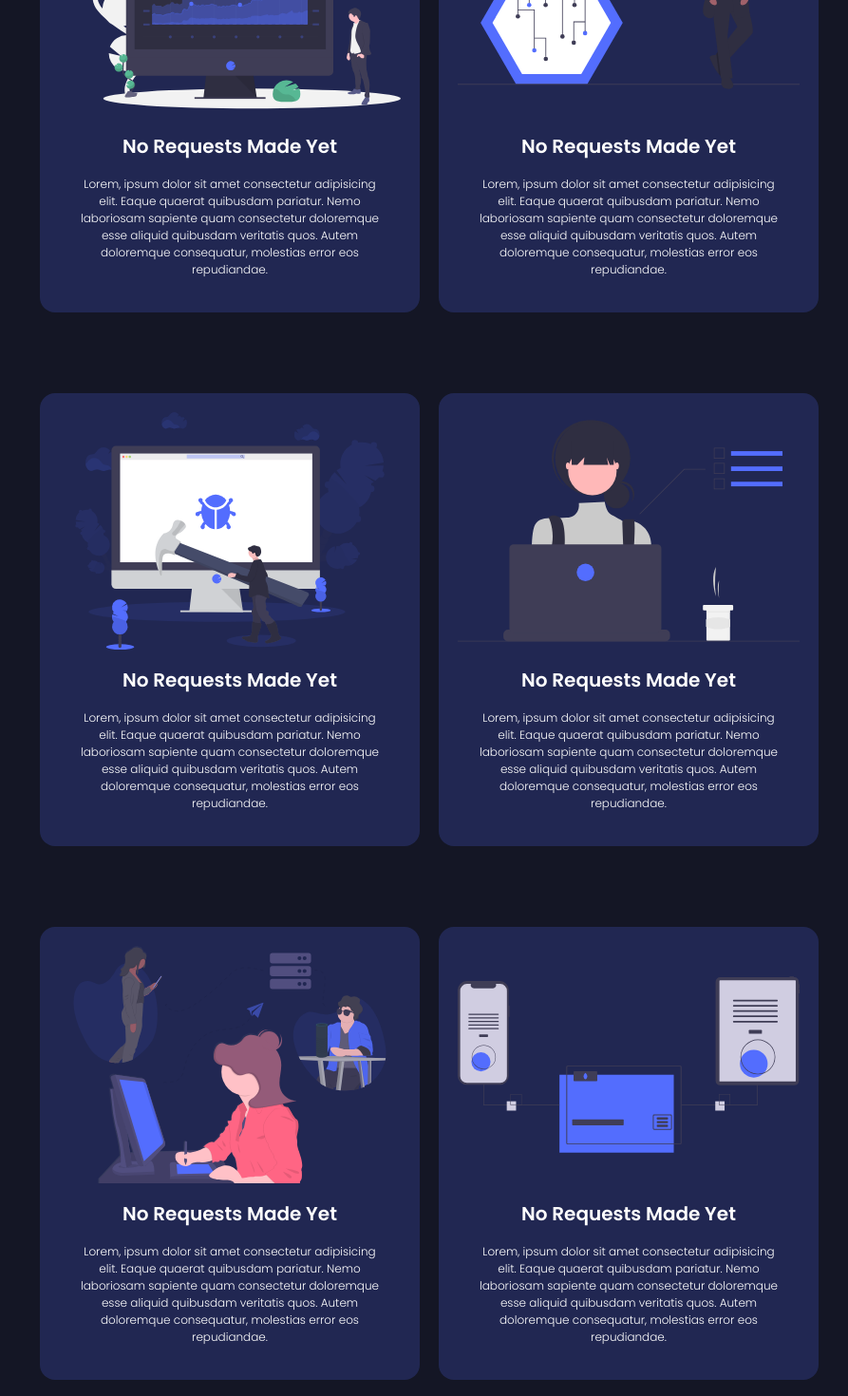
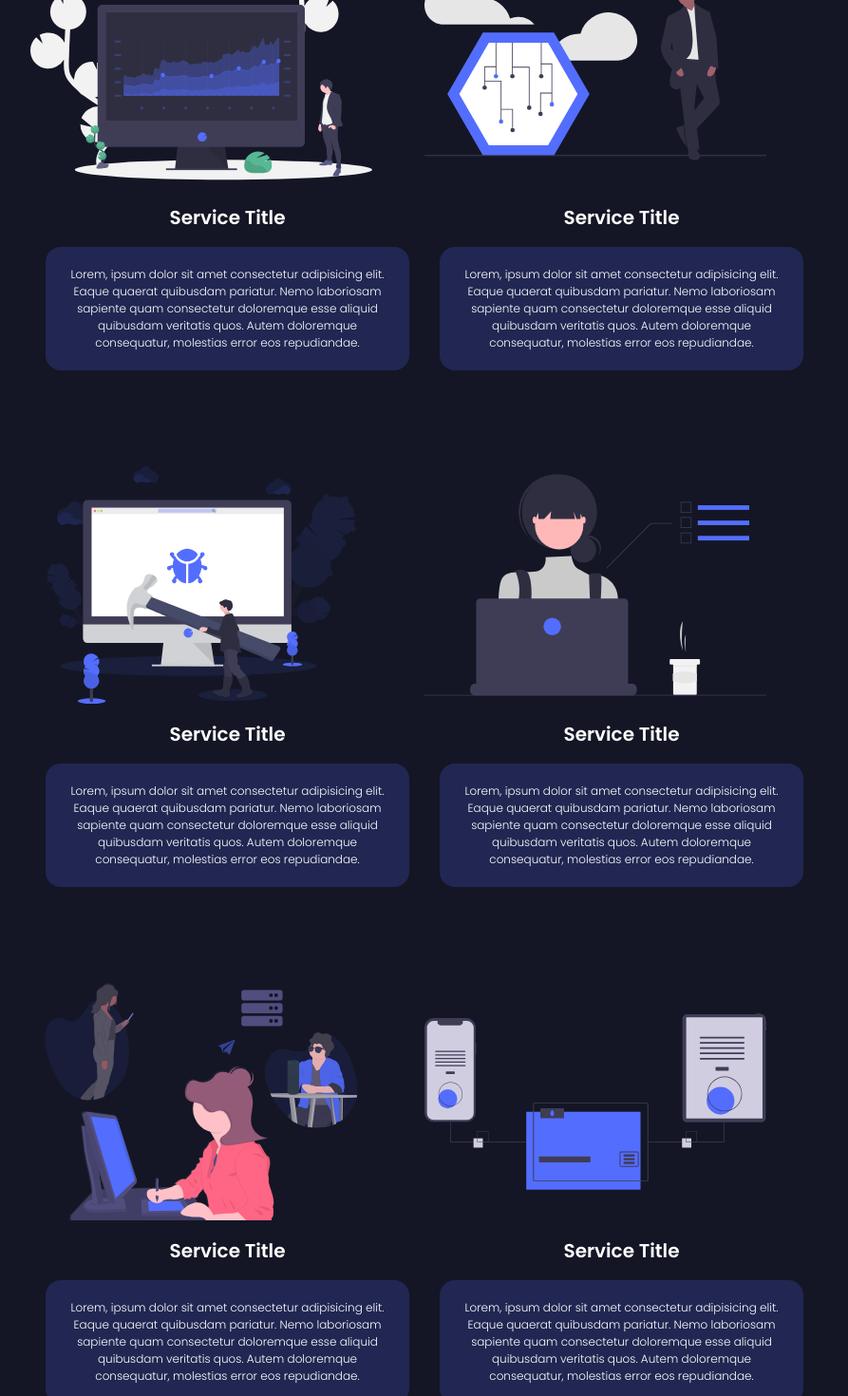
Before and after one commit to d-bitok/cnd-tech, a Vue app: page / in a window 1280 px wide. Shown: the part 940-2410 px from the top of the page at 95% size, without its empty margins (241-1134 px from the left). Built offline with nearby package versions, Linux system fonts and the light colour scheme.

Commit message:
Firebase Hosting Initialised And Deployed

```diff
--- a/package.json
+++ b/package.json
@@ -1,5 +1,5 @@
 {
-  "name": "invoice",
+  "name": "cnd-tech",
   "version": "0.1.0",
   "private": true,
   "scripts": {
--- a/src/views/Home.vue
+++ b/src/views/Home.vue
@@ -45,14 +45,14 @@
       <div class="left flex flex-column">
         <div class="service">
           <img src="@/assets/cnd_Business.svg" alt="" />
-          <h3>No Requests Made Yet</h3>
+          <h3>Service Title</h3>
           <p>Lorem, ipsum dolor sit amet consectetur adipisicing elit. Eaque quaerat quibusdam pariatur. Nemo laboriosam sapiente quam consectetur doloremque esse aliquid quibusdam veritatis quos. Autem doloremque consequatur, molestias error eos repudiandae.</p>
         </div>
       </div>
       <div class="right flex">
         <div class="service">
           <img src="@/assets/cnd_Circuit.svg" alt="" />
-          <h3>No Requests Made Yet</h3>
+          <h3>Service Title</h3>
           <p>Lorem, ipsum dolor sit amet consectetur adipisicing elit. Eaque quaerat quibusdam pariatur. Nemo laboriosam sapiente quam consectetur doloremque esse aliquid quibusdam veritatis quos. Autem doloremque consequatur, molestias error eos repudiandae.</p>
         </div>
       </div>
@@ -61,14 +61,14 @@
       <div class="left flex flex-column">
         <div class="service">
           <img src="@/assets/cnd_Fixing.svg" alt="" />
-          <h3>No Requests Made Yet</h3>
+          <h3>Service Title</h3>
           <p>Lorem, ipsum dolor sit amet consectetur adipisicing elit. Eaque quaerat quibusdam pariatur. Nemo laboriosam sapiente quam consectetur doloremque esse aliquid quibusdam veritatis quos. Autem doloremque consequatur, molestias error eos repudiandae.</p>
         </div>
       </div>
       <div class="right flex">
         <div class="service">
           <img src="@/assets/cnd_Focus.svg" alt="" />
-          <h3>No Requests Made Yet</h3>
+          <h3>Service Title</h3>
           <p>Lorem, ipsum dolor sit amet consectetur adipisicing elit. Eaque quaerat quibusdam pariatur. Nemo laboriosam sapiente quam consectetur doloremque esse aliquid quibusdam veritatis quos. Autem doloremque consequatur, molestias error eos repudiandae.</p>
         </div>
       </div>
@@ -77,14 +77,14 @@
       <div class="left flex flex-column">
         <div class="service">
           <img src="@/assets/cnd-Interaction.svg" alt="" />
-          <h3>No Requests Made Yet</h3>
+          <h3>Service Title</h3>
           <p>Lorem, ipsum dolor sit amet consectetur adipisicing elit. Eaque quaerat quibusdam pariatur. Nemo laboriosam sapiente quam consectetur doloremque esse aliquid quibusdam veritatis quos. Autem doloremque consequatur, molestias error eos repudiandae.</p>
         </div>
       </div>
       <div class="right flex">
         <div class="service">
           <img src="@/assets/cnd-Connected.svg" alt="" />
-          <h3>No Requests Made Yet</h3>
+          <h3>Service Title</h3>
           <p>Lorem, ipsum dolor sit amet consectetur adipisicing elit. Eaque quaerat quibusdam pariatur. Nemo laboriosam sapiente quam consectetur doloremque esse aliquid quibusdam veritatis quos. Autem doloremque consequatur, molestias error eos repudiandae.</p>
         </div>
       </div>
@@ -96,6 +96,11 @@
 <script>
 export default {
   name: "Home",
+  data() {
+    return {
+      filterMenu: null,
+    }
+  },
   components: {},
 };
 </script>
@@ -180,7 +185,7 @@ export default {
   }
 
   .empty {
-    margin-top: 50px;
+    margin-top: 150px;
     align-items: center;
 
     img {
@@ -205,10 +210,6 @@ export default {
   .service {
     margin-top: 20px;
     align-items: center;
-    background-color: #536dfe35;
-    padding: 20px;
-    border-radius: 16px;
-    margin: 10px;
 
     img {
       width: 360px;
@@ -222,6 +223,10 @@ export default {
       }
 
     p {
+    background-color: #536dfe35;
+    padding: 20px;
+    border-radius: 16px;
+    margin: 10px;
       text-align: center;
       max-width: 100vh;
       font-size: 12px;
```
Also changed, not shown: firebase.json (added), 2 other files (tests, documents, lock files or other folders).
